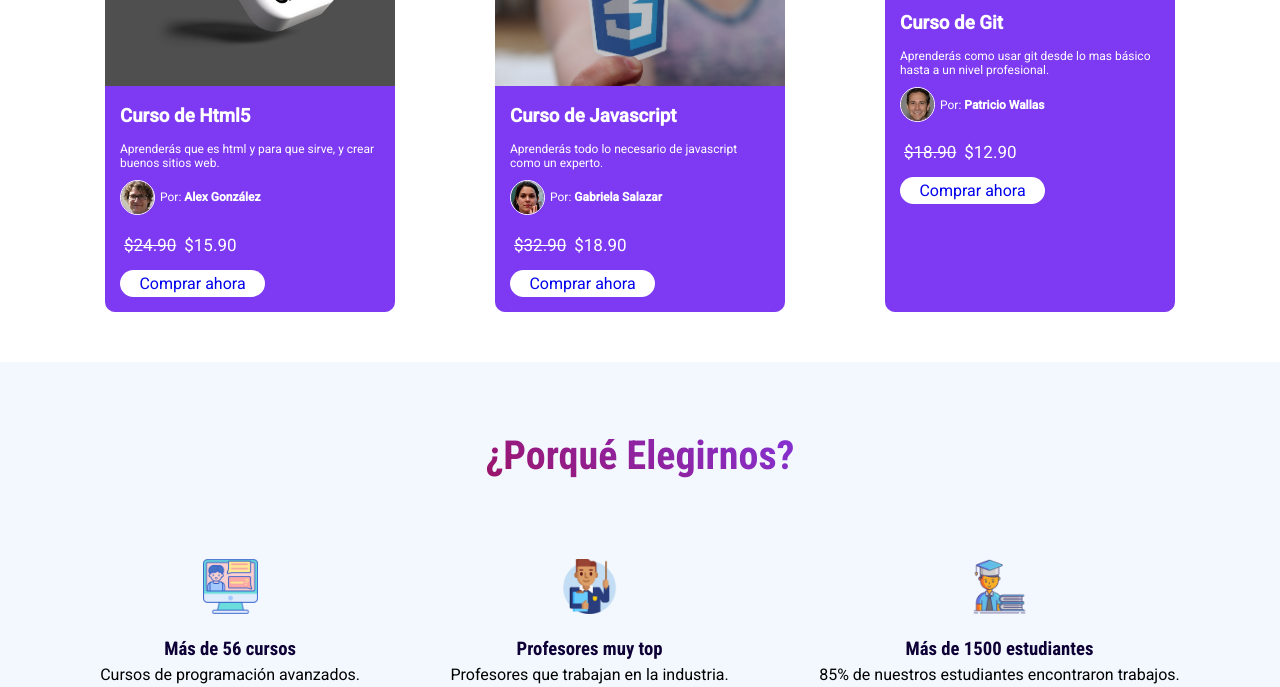
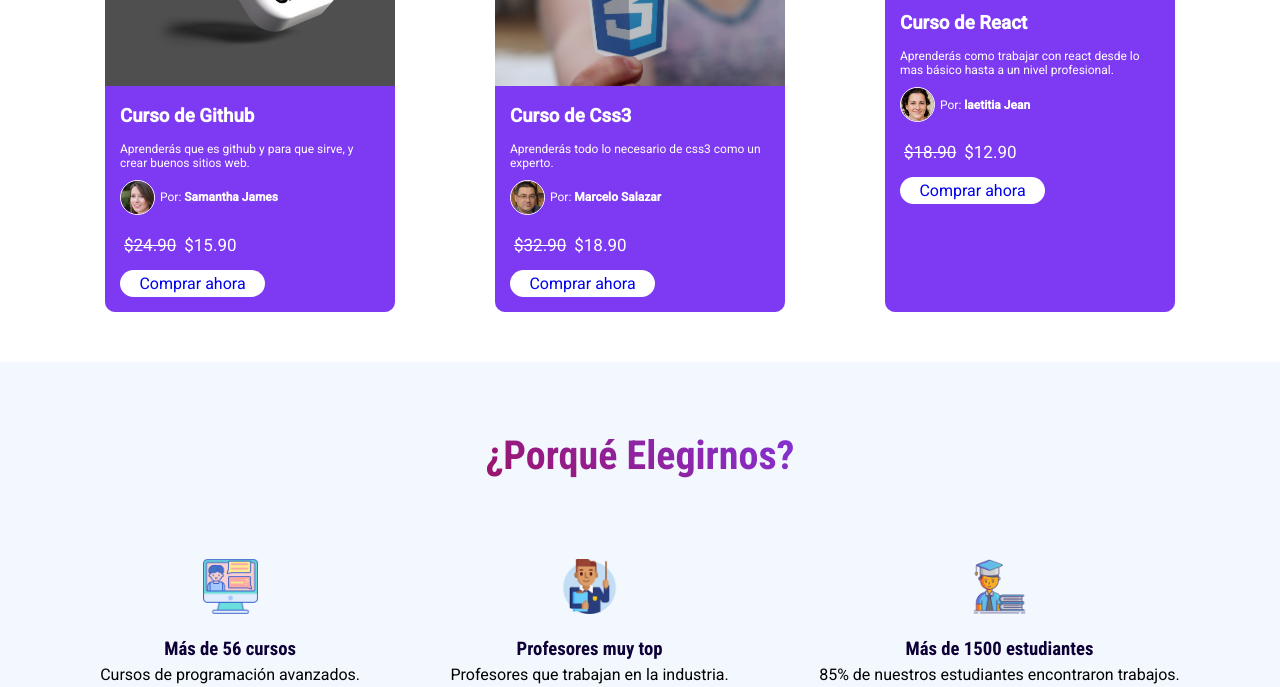
Before and after one commit to Piervil/sitioelearning, a plain HTML site: page index.html in a window 1280 px wide. Shown: the part 1214-1901 px from the top of the page. Drawn offline with Linux system fonts and the light colour scheme.

Commit message:
la version desktop esta lista2

```diff
--- a/index.html
+++ b/index.html
@@ -112,11 +112,11 @@
               <img src="assets/github.jpg" alt="logo html">
             </div>
             <div class="cursos__info">
-              <h3>Curso de Html5</h3>
-              <p>Aprenderás que es html y para que sirve, y crear buenos sitios web.</p>
+              <h3>Curso de Github</h3>
+              <p>Aprenderás que es github y para que sirve, y crear buenos sitios web.</p>
               <div class="cursos__prof">
-                <img src="assets/alex.jpg" alt="Alex">
-                <p>Por: <strong> Alex González</strong></p>
+                <img src="assets/Samantha.jpg" alt="Alex">
+                <p>Por: <strong> Samantha James</strong></p>
               </div>
               <div class="cursos__price">
                 <span class="offer">$24.90</span>
@@ -132,11 +132,11 @@
               <img src="assets/css.jpg" alt="logo html">
             </div>
             <div class="cursos__info">
-              <h3>Curso de Javascript</h3>
-              <p>Aprenderás todo lo necesario de javascript como un experto.</p>
+              <h3>Curso de Css3</h3>
+              <p>Aprenderás todo lo necesario de css3 como un experto.</p>
               <div class="cursos__prof">
-                <img src="assets/gabriela.jpg" alt="gabriela">
-                <p>Por: <strong>Gabriela Salazar</strong></p>
+                <img src="assets/marcelo.jpg" alt="gabriela">
+                <p>Por: <strong>Marcelo Salazar</strong></p>
               </div>
               <div class="cursos__price">
                 <span class="offer">$32.90</span>
@@ -152,11 +152,11 @@
               <img src="assets/reactjs.jpg" alt="logo html">
             </div>
             <div class="cursos__info">
-              <h3>Curso de Git</h3>
-              <p>Aprenderás como usar git desde lo mas básico hasta a un nivel profesional.</p>
+              <h3>Curso de React</h3>
+              <p>Aprenderás como trabajar con react desde lo mas básico hasta a un nivel profesional.</p>
               <div class="cursos__prof">
-                <img src="assets/Patricio.jpg" alt="Patricio">
-                <p>Por: <strong>Patricio Wallas</strong></p>
+                <img src="assets/laetitia.jpg" alt="Patricio">
+                <p>Por: <strong>laetitia Jean</strong></p>
               </div>
               <div class="cursos__price">
                 <span class="offer">$18.90</span>
@@ -279,7 +279,7 @@
       <div class="container">
         <div class="footer__info">
           <div>
-            <p>&copy; Todos los derechos reservados.</p>
+            <p>&copy;2023 Derechos reservados.</p>
           </div>
           <div>
             <p>Hecho con ❤️ Por <a href="https://www.linkedin.com/in/jacques-jean-piervil-474b3a191/" target="_blank">Piervil Jacques</a>.</p>
```
